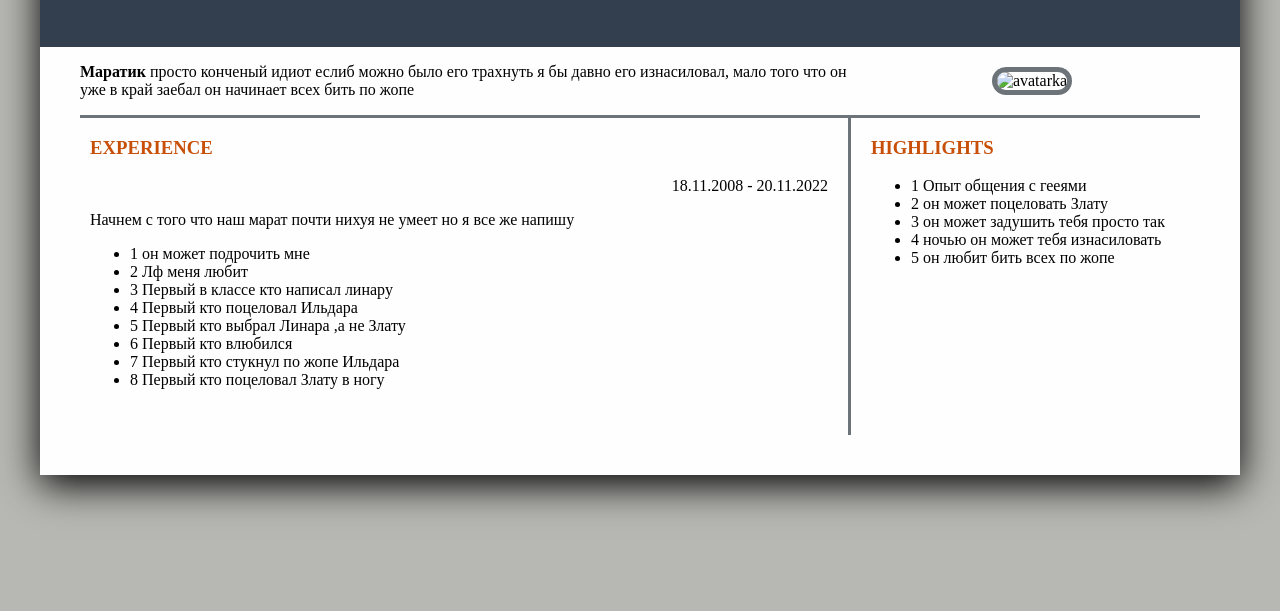
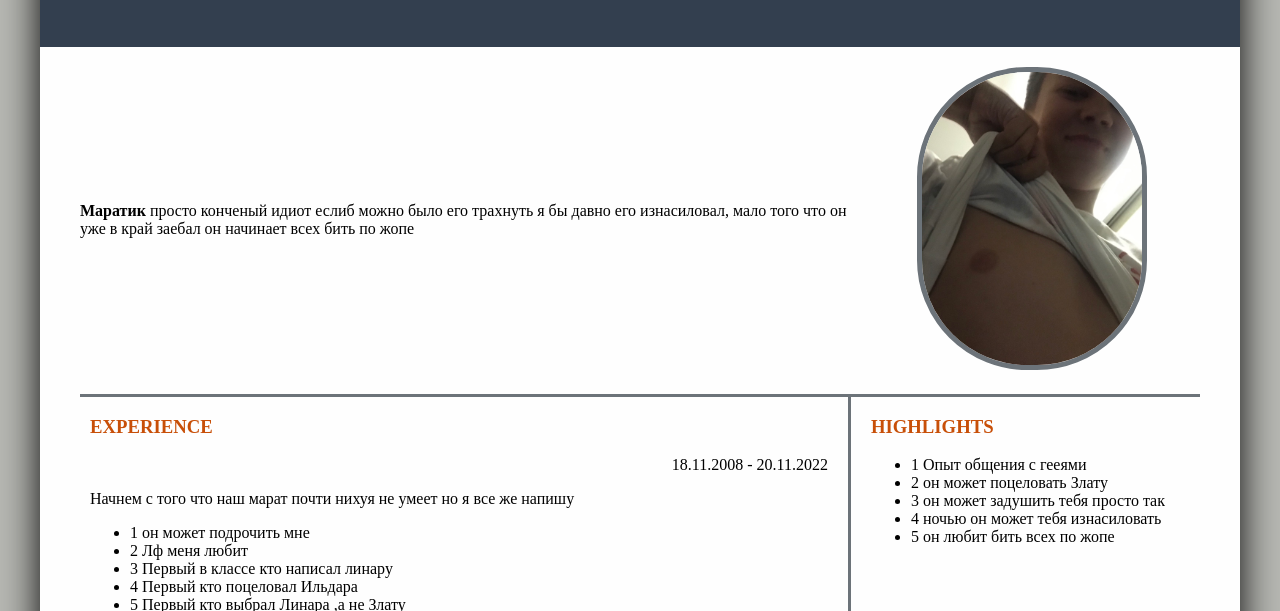
Before and after one commit to HellAr243/HellAr243.github.io, a plain HTML site: page index.html in a window 1280 px wide. Shown: the part 186-797 px from the top of the page. Drawn offline with Linux system fonts and the light colour scheme.

Commit message:
Update index.html

```diff
--- a/index.html
+++ b/index.html
@@ -20,7 +20,7 @@
                     <p><b>Маратик</b>  просто конченый идиот еслиб можно было его трахнуть я бы давно его изнасиловал, мало того что он уже в край заебал он начинает всех бить по жопе </p>
                 </div>
                 <div class="top_avatar">
-                    <img src="../img/avatar.jpeg" alt="avatarka">
+                    <img src="avatar.jpeg" alt="avatarka">
                 </div>
             </section>
             <section class="main_content">
```
